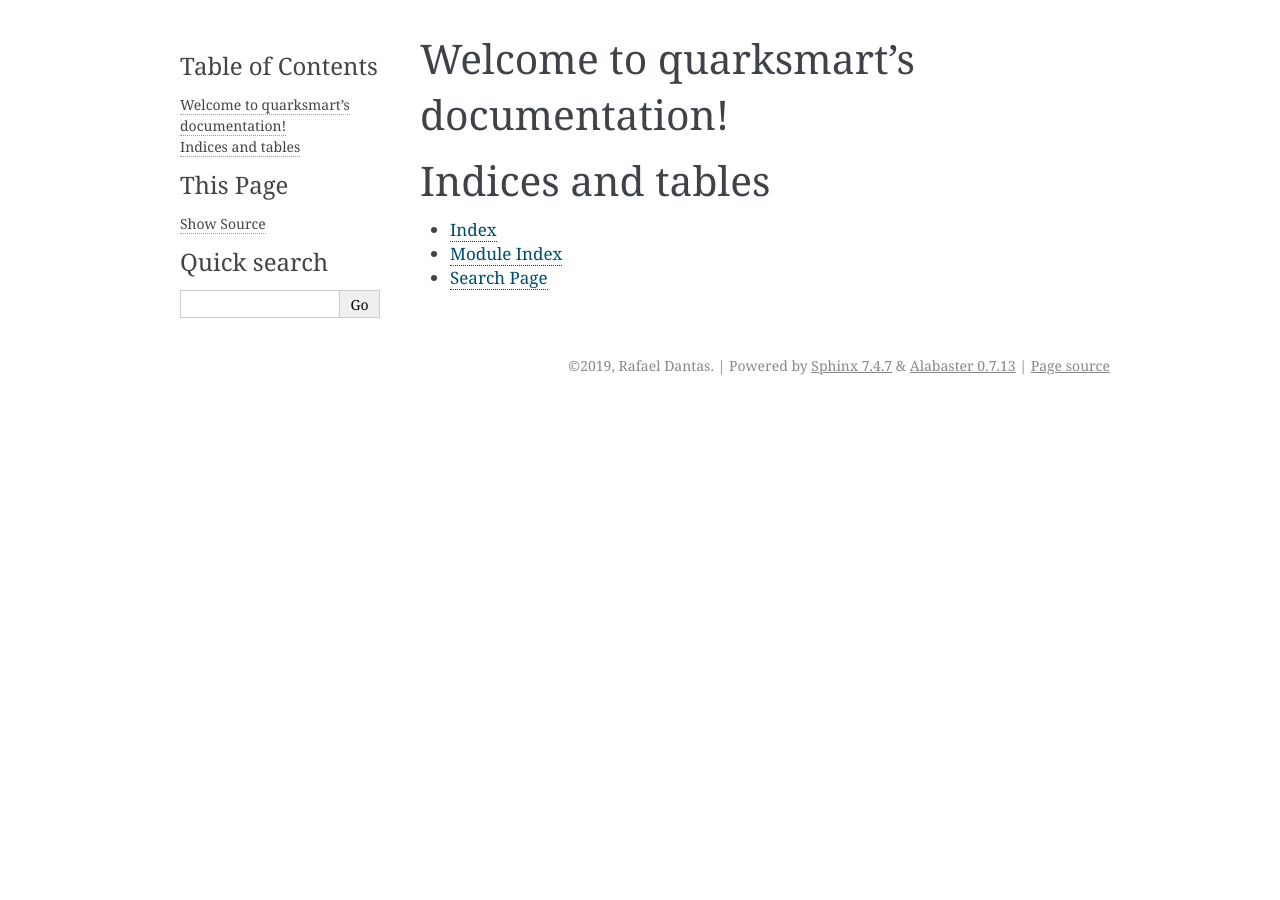
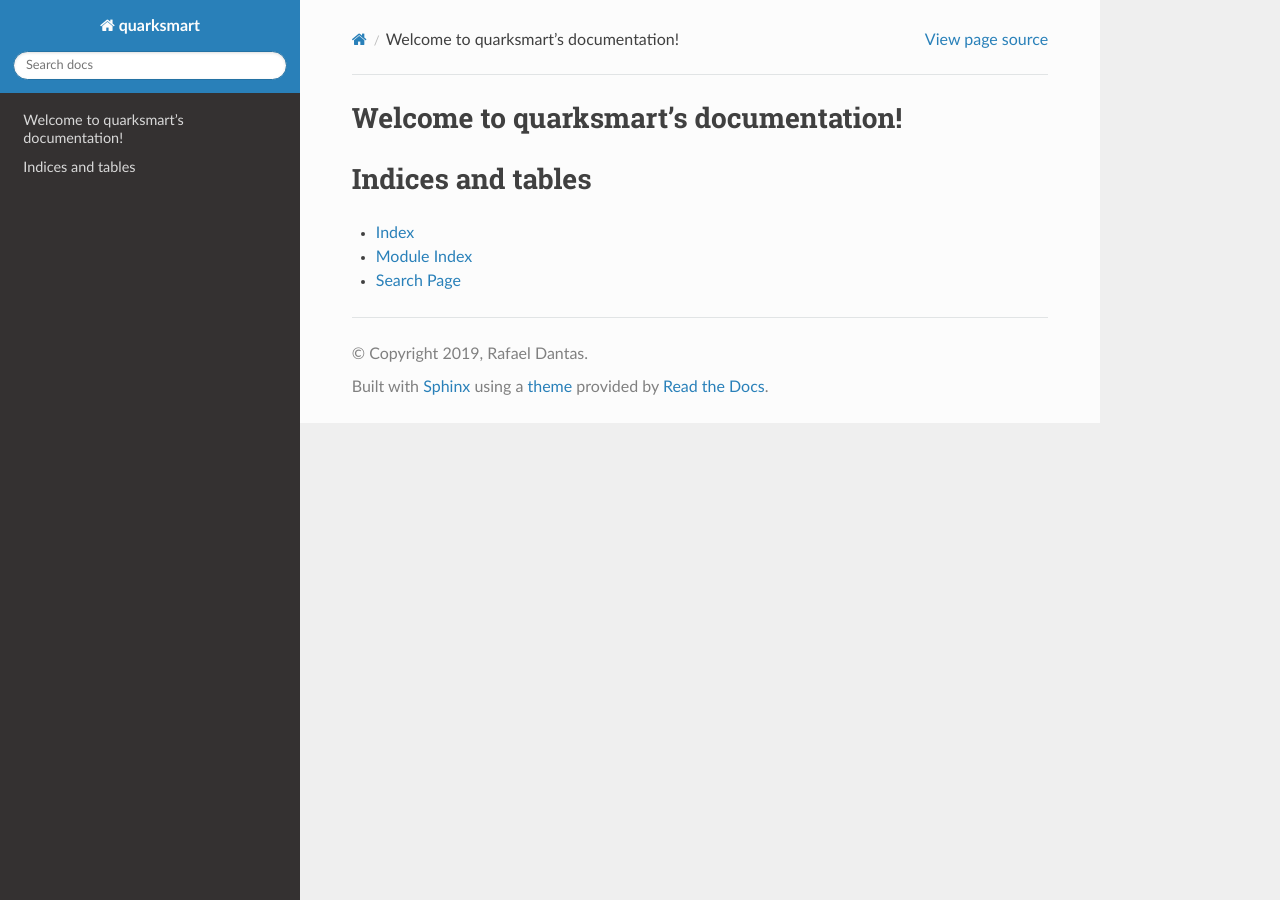
Before and after one commit to rafagarcia2/quarksmart_docs, a Sphinx documentation site: the page built from docs/source/index.rst, in a window 1280 px wide. Built offline with Sphinx 7.4.7 and the Read the Docs theme 2.0.0, drawn with Linux system fonts in a browser that asks for light colours; formulas are drawn with MathJax 3; some of the changed lines change nothing that is shown.

Commit message:
Configurando tema e adicionando index.md

````diff
--- /dev/null
+++ b/docs/source/_templates/index.md
@@ -0,0 +1,58 @@
+# QuarkSmart
+
+quarksmart is a Python module for machine learning.
+
+The project was started in 2018 by ESIG Software. See the About us page for a list of core contributors.
+
+### Installing
+
+A instalação da biblioteca é bem simples e pode ser realizada facilmente por meio do gerenciador de pacotes do python (pip).
+
+
+Para instalar, abrir o terminal e rodar o comando abaixo do ``pip`` :
+
+    pip install quarksmart
+
+Para verificar se a instalação aconteceu corretamente, basta importar o pacote e verificar a versão.
+
+```
+>>> import quarksmart
+>>> quarksmart.__version__
+1.0.0
+```
+
+End with an example of getting some data out of the system or using it for a little demo
+
+## Deployment
+
+Add additional notes about how to deploy this on a live system
+
+## Built With
+
+* [Dropwizard](http://www.dropwizard.io/1.0.2/docs/) - The web framework used
+* [Maven](https://maven.apache.org/) - Dependency Management
+* [ROME](https://rometools.github.io/rome/) - Used to generate RSS Feeds
+
+## Contributing
+
+Please read [CONTRIBUTING.md](https://gist.github.com/PurpleBooth/b24679402957c63ec426) for details on our code of conduct, and the process for submitting pull requests to us.
+
+## Versioning
+
+We use [SemVer](http://semver.org/) for versioning. For the versions available, see the [tags on this repository](https://github.com/your/project/tags).
+
+## Authors
+
+* **Billie Thompson** - *Initial work* - [PurpleBooth](https://github.com/PurpleBooth)
+
+See also the list of [contributors](https://github.com/your/project/contributors) who participated in this project.
+
+## License
+
+This project is licensed under the MIT License - see the [LICENSE.md](LICENSE.md) file for details
+
+## Acknowledgments
+
+* Hat tip to anyone whose code was used
+* Inspiration
+* etc
--- a/docs/source/conf.py
+++ b/docs/source/conf.py
@@ -82,7 +82,7 @@ pygments_style = None
 # The theme to use for HTML and HTML Help pages.  See the documentation for
 # a list of builtin themes.
 #
-html_theme = 'alabaster'
+html_theme = 'sphinx_rtd_theme'
 
 # Theme options are theme-specific and customize the look and feel of a theme
 # further.  For a list of options available for each theme, see the
--- /dev/null
+++ b/requirements.txt
@@ -0,0 +1 @@
+sphinx_rtd_theme
````
